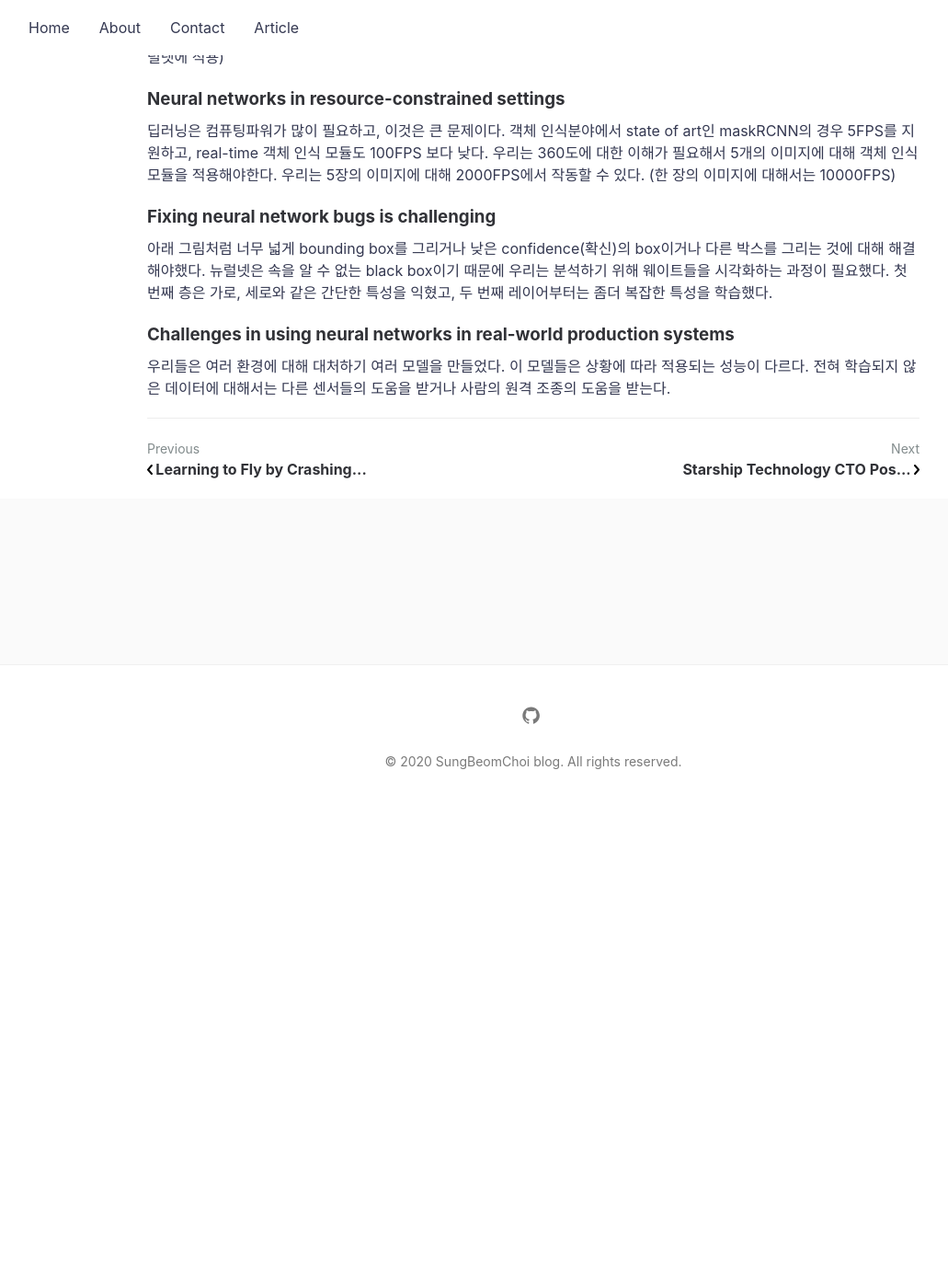
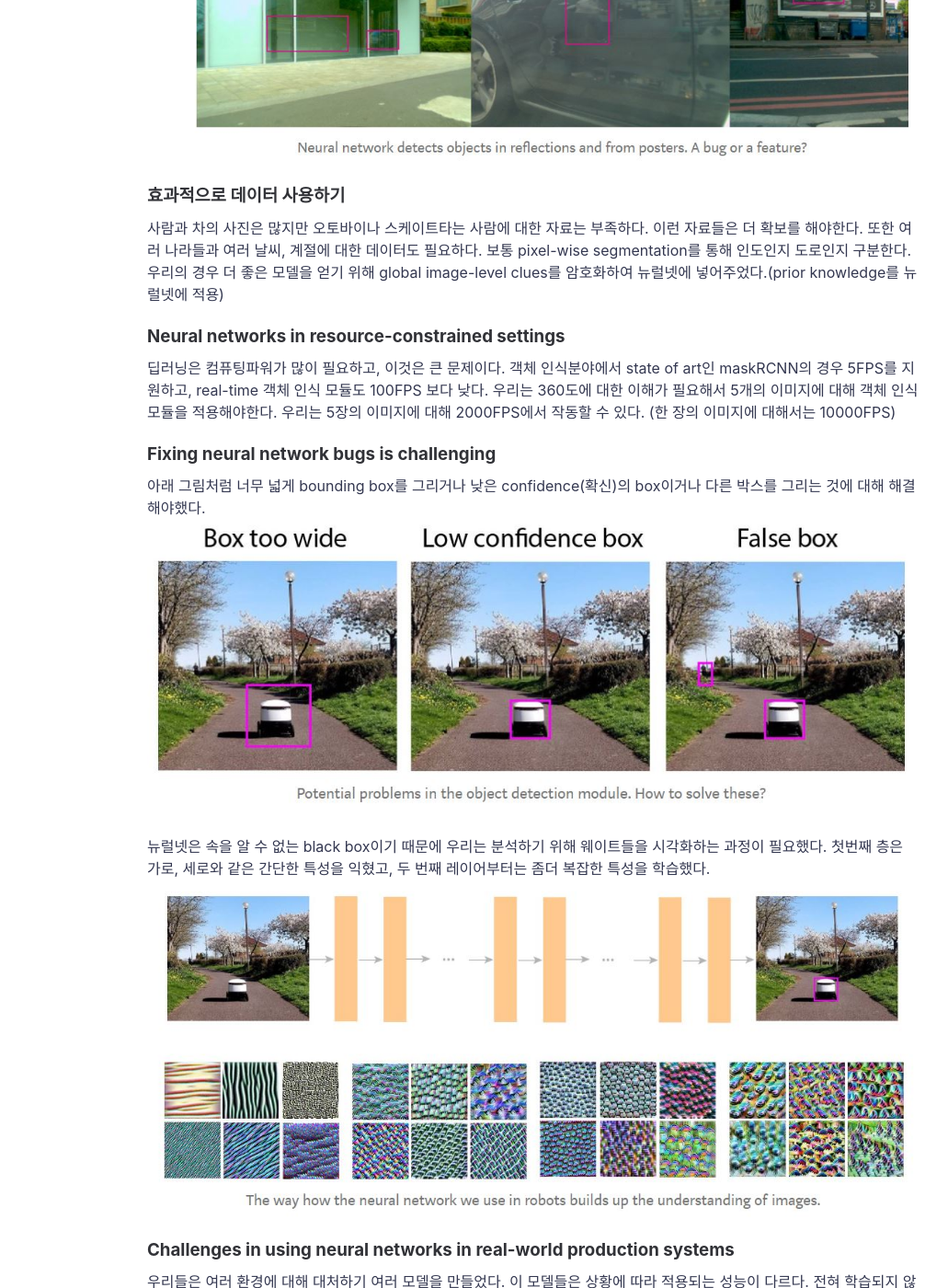
Before and after one commit to SUNGBEOMCHOI/SungBeomChoi.github.io, a Jekyll site: the page built from _posts/2020-06-10-How_Neural_Networks_Power_Robots_at_Starship_리뷰.md, in a window 1280 px wide and 1400 px high, scrolled down 1078 px. Shown: the whole window at 92% size, without its empty margins (60-1091 px from the left). Built offline with Jekyll 4.4.1, drawn with Linux system fonts in a browser that asks for light colours; comment, search, counter and statistics services are not loaded; before the commit the page ends 1961 px from its top, so only the background shows below that.

Commit message:
starship_nn_review_img

```diff
--- a/_posts/2020-06-10-How_Neural_Networks_Power_Robots_at_Starship_리뷰.md
+++ b/_posts/2020-06-10-How_Neural_Networks_Power_Robots_at_Starship_리뷰.md
@@ -16,6 +16,7 @@ featured_img: How_Neural_Networks_Power_Robots_at_Starship_리뷰
 - 창문에 비친 차에 대해서는 어떻게 페널티를 줄 것인가
 - 포스터에 있는 사람이 비춰지면 어떻게 하는가
 - 트레일러위에 있는 모든 차들을 다 체크해야할까
+![](https://github.com/SUNGBEOMCHOI/SungBeomChoi.github.io/blob/master/assets/img/posts/2020-06-10-How_Neural_Networks_Power_Robots_at_Starship_%EB%A6%AC%EB%B7%B0/od_concenrn.JPG)
 
 ### 효과적으로 데이터 사용하기
 사람과 차의 사진은 많지만 오토바이나 스케이트타는 사람에 대한 자료는 부족하다. 이런 자료들은 더 확보를 해야한다.
@@ -31,9 +32,13 @@ featured_img: How_Neural_Networks_Power_Robots_at_Starship_리뷰
 
 ### Fixing neural network bugs is challenging
 아래 그림처럼 너무 넓게 bounding box를 그리거나 낮은 confidence(확신)의 box이거나 다른 박스를 그리는 것에 대해 해결해야했다.
+![](https://github.com/SUNGBEOMCHOI/SungBeomChoi.github.io/blob/master/assets/img/posts/2020-06-10-How_Neural_Networks_Power_Robots_at_Starship_%EB%A6%AC%EB%B7%B0/od_bug.JPG)
+
 뉴럴넷은 속을 알 수 없는 black box이기 때문에 우리는 분석하기 위해 웨이트들을 시각화하는 과정이 필요했다.
 첫번째 층은 가로, 세로와 같은 간단한 특성을 익혔고, 두 번째 레이어부터는 좀더 복잡한 특성을 학습했다.
+![](https://github.com/SUNGBEOMCHOI/SungBeomChoi.github.io/blob/master/assets/img/posts/2020-06-10-How_Neural_Networks_Power_Robots_at_Starship_%EB%A6%AC%EB%B7%B0/weight_visualize.JPG)
 
 ### Challenges in using neural networks in real-world production systems
 우리들은 여러 환경에 대해 대처하기 여러 모델을 만들었다. 이 모델들은 상황에 따라 적용되는 성능이 다르다.
 전혀 학습되지 않은 데이터에 대해서는 다른 센서들의 도움을 받거나 사람의 원격 조종의 도움을 받는다.
+![](https://github.com/SUNGBEOMCHOI/SungBeomChoi.github.io/blob/master/assets/img/posts/2020-06-10-How_Neural_Networks_Power_Robots_at_Starship_%EB%A6%AC%EB%B7%B0/different_models_at_different_env.JPG)
```
Also changed, not shown: other parts of _posts/2020-06-10-How_Neural_Networks_Power_Robots_at_Starship_리뷰.md (+1 -1 lines).
